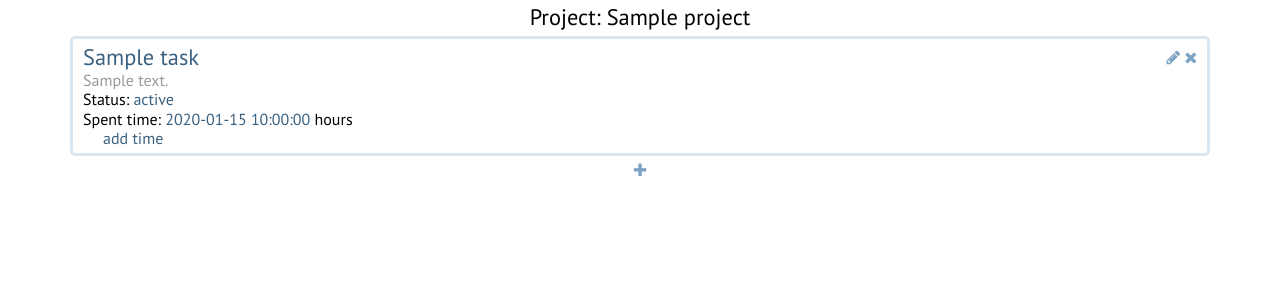
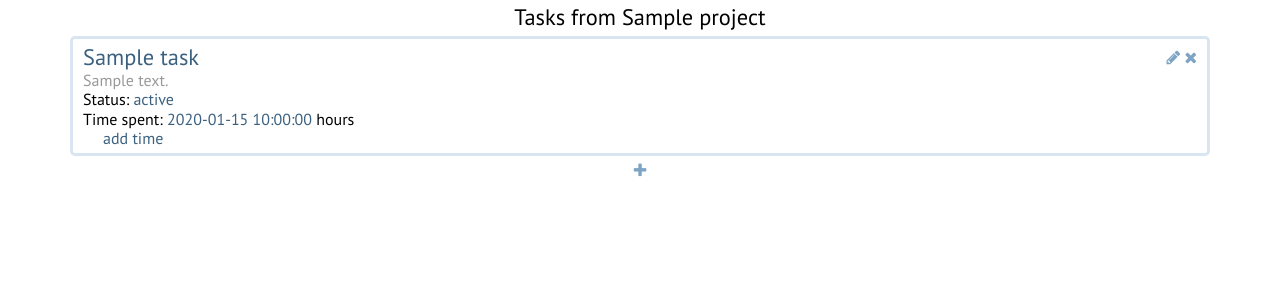
Before and after one commit to xuhcc/airy, a Flask app: template airy/templates/tasks.html in a window 1280 px wide. Shown: the part 47-346 px from the top of the page. Run offline with Flask 2, Linux system fonts and the light colour scheme; the template is opened without the code that fills it: most values are stand-ins (such as "Sample title", 1, 10 or a date in 2020); parts of the project's set-up code (start-up, migrations or seed data) failed here and were passed over; some libraries are stand-ins or nearby versions.

Commit message:
Updated templates

```diff
--- a/airy/templates/projects.html
+++ b/airy/templates/projects.html
@@ -12,7 +12,7 @@
 
 {% block content %}
 <div class="content">
-    <div class="current-client" data-client-id="{{ client.id }}"><h2>Client: {{ client.name }}</h2></div>
+    <div class="current-client" data-client-id="{{ client.id }}"><h2>Projects from {{ client.name }}</h2></div>
     <div class="projects">
         {% for project in client.projects %}
         {% include "units/project.html" %}
--- a/airy/templates/tasks.html
+++ b/airy/templates/tasks.html
@@ -12,7 +12,7 @@
 
 {% block content %}
 <div class="content">
-    <div class="current-project" data-project-id="{{ project.id }}"><h2>Project: {{ project.name }}</h2></div>
+    <div class="current-project" data-project-id="{{ project.id }}"><h2>Tasks from {{ project.name }}</h2></div>
     <div class="tasks">
         {% for task in project.tasks %}
         {% include "units/task.html" %}
--- a/airy/templates/units/task.html
+++ b/airy/templates/units/task.html
@@ -8,7 +8,7 @@
     <div class="task-updated">Updated: {{ task.updated.strftime("%d.%m.%Y %H:%M") }}</div>
     <div class="task-description">{{ task.description|nl2br|linkify }}</div>
     <div class="task-status">Status: <a>{{ task.status }}</a></div>
-    <div class="task-spent-time">Spent time: <a>{{ task.spent_time }}</a> hours</div>
+    <div class="task-spent-time">Time spent: <a>{{ task.spent_time }}</a> hours</div>
     <div class="task-time-entries"><ul>
         {% for time_entry in task.time_entries %}
             {% include "units/time_entry.html" %}
```
